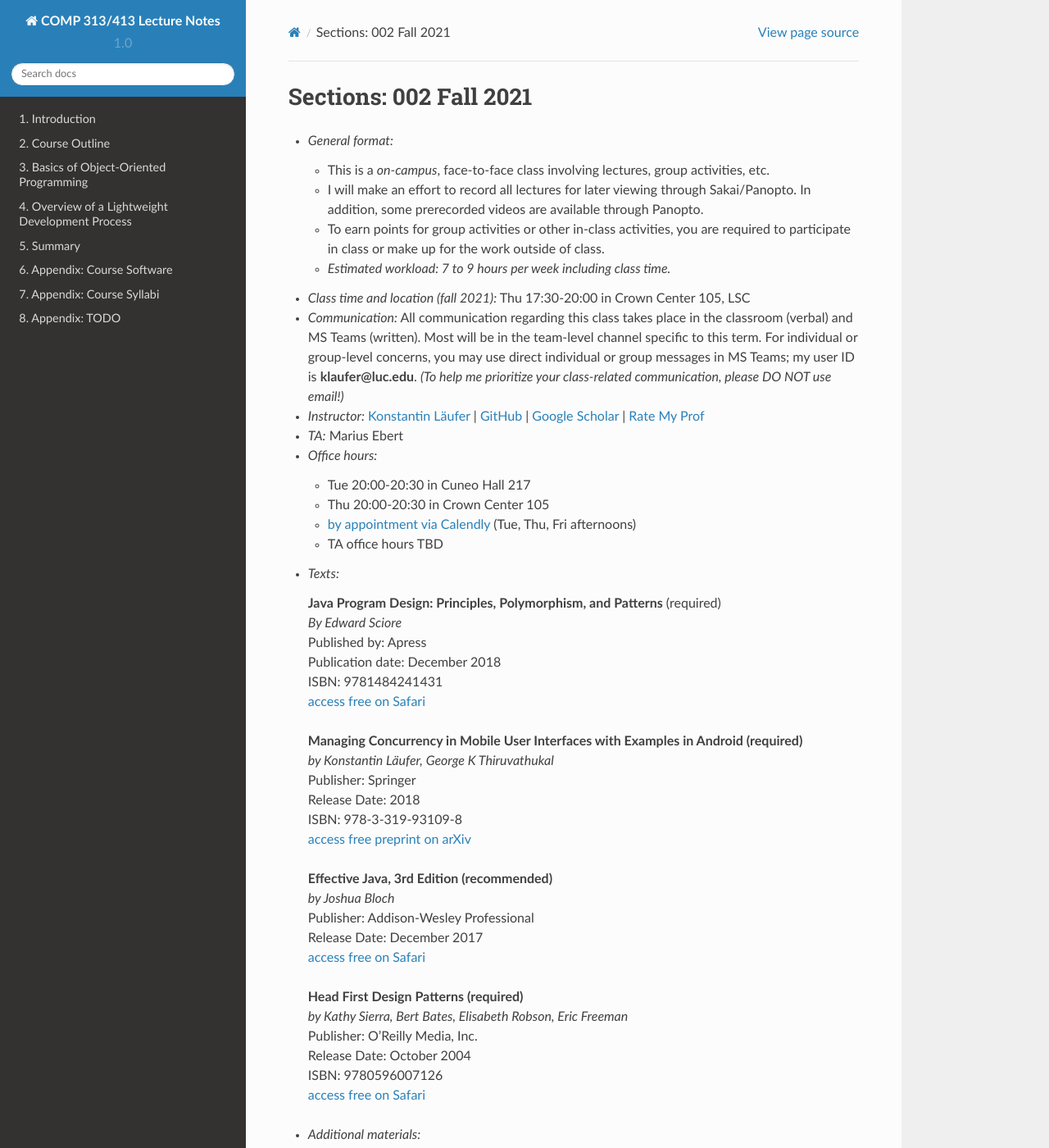
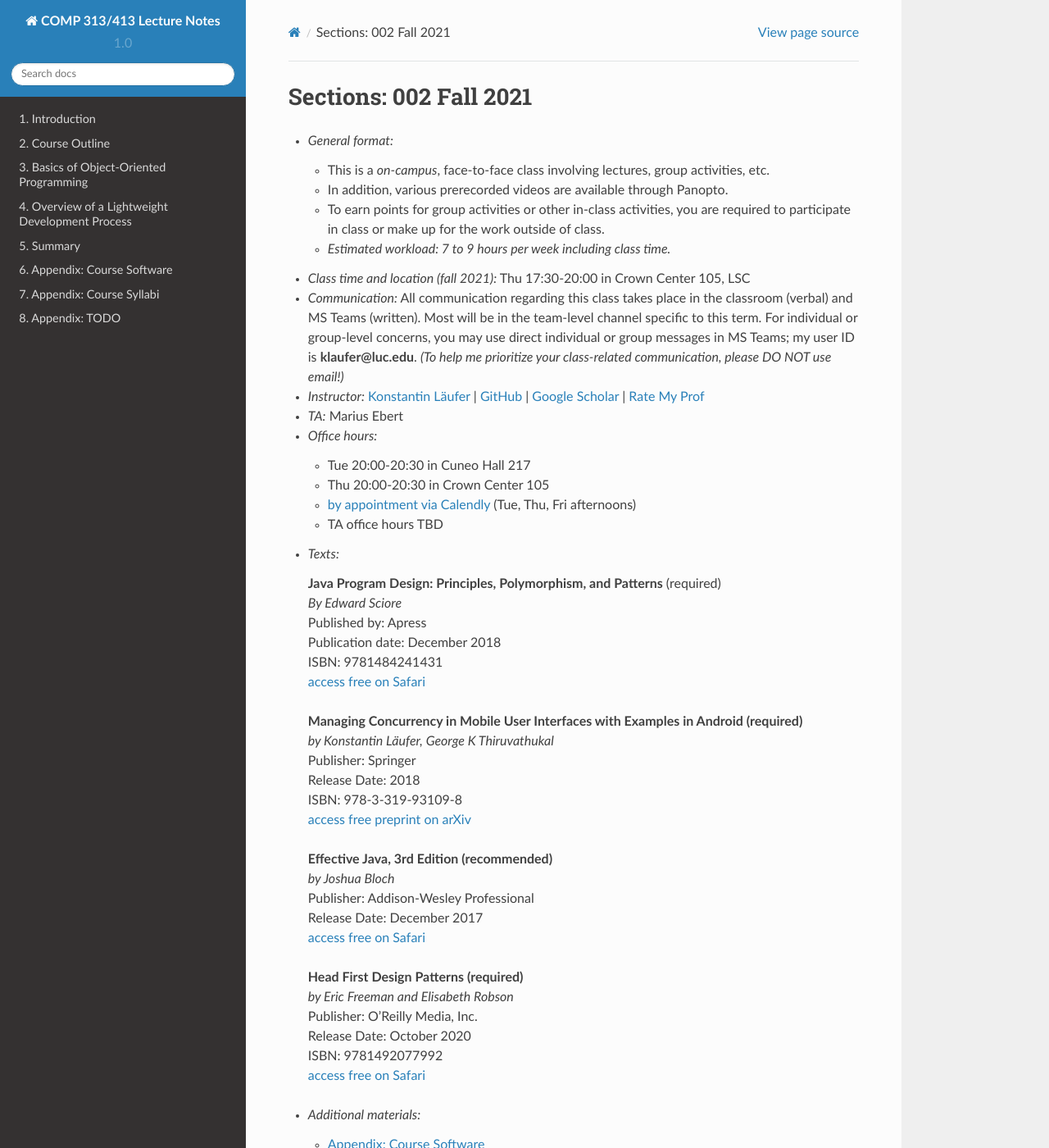
Before and after one commit to LoyolaChicagoBooks/lucoodevcourse, a Sphinx documentation site: the page built from source/syllabi/2021Fall.rst, in a window 1280 px wide and 1400 px high. Shown: the whole window at 82% size. Built offline with Sphinx 7.4.7 and the Read the Docs theme 2.0.0, drawn with Linux system fonts in a browser that asks for light colours; pages that are not in the unit, such as notebooks, are missing from menus; some of the changed text lies outside the part shown.

Commit message:
fixed errors in f21 syllabus
Signed-off-by: Konstantin Läufer <klaeufer@gmail.com>

```diff
--- a/source/syllabi/2021Fall.rst
+++ b/source/syllabi/2021Fall.rst
@@ -4,7 +4,7 @@ Sections: 002 Fall 2021
 - *General format:*
 
   - This is a *on-campus*, face-to-face class involving lectures, group activities, etc.
-  - I will make an effort to record all lectures for later viewing through Sakai/Panopto. In addition, some prerecorded videos are available through Panopto.
+  - In addition, various prerecorded videos are available through Panopto.
   - To earn points for group activities or other in-class activities, you are required to participate in class or make up for the work outside of class.
   - *Estimated workload: 7 to 9 hours per week including class time.*
 
@@ -46,10 +46,10 @@ Sections: 002 Fall 2021
   | `access free on Safari <https://learning.oreilly.com/library/view/effective-java-3rd/9780134686097>`_
 
   | **Head First Design Patterns (required)**
-  | *by Kathy Sierra, Bert Bates, Elisabeth Robson, Eric Freeman*
+  | *by Eric Freeman and Elisabeth Robson*
   | Publisher: O'Reilly Media, Inc.
-  | Release Date: October 2004
-  | ISBN: 9780596007126
+  | Release Date: October 2020
+  | ISBN: 9781492077992
   | `access free on Safari <https://learning.oreilly.com/library/view/head-first-design/9781492077992>`_
 
 - *Additional materials:*
```
Also changed, not shown: other parts of source/syllabi/2021Fall.rst (+1 -1 lines).
